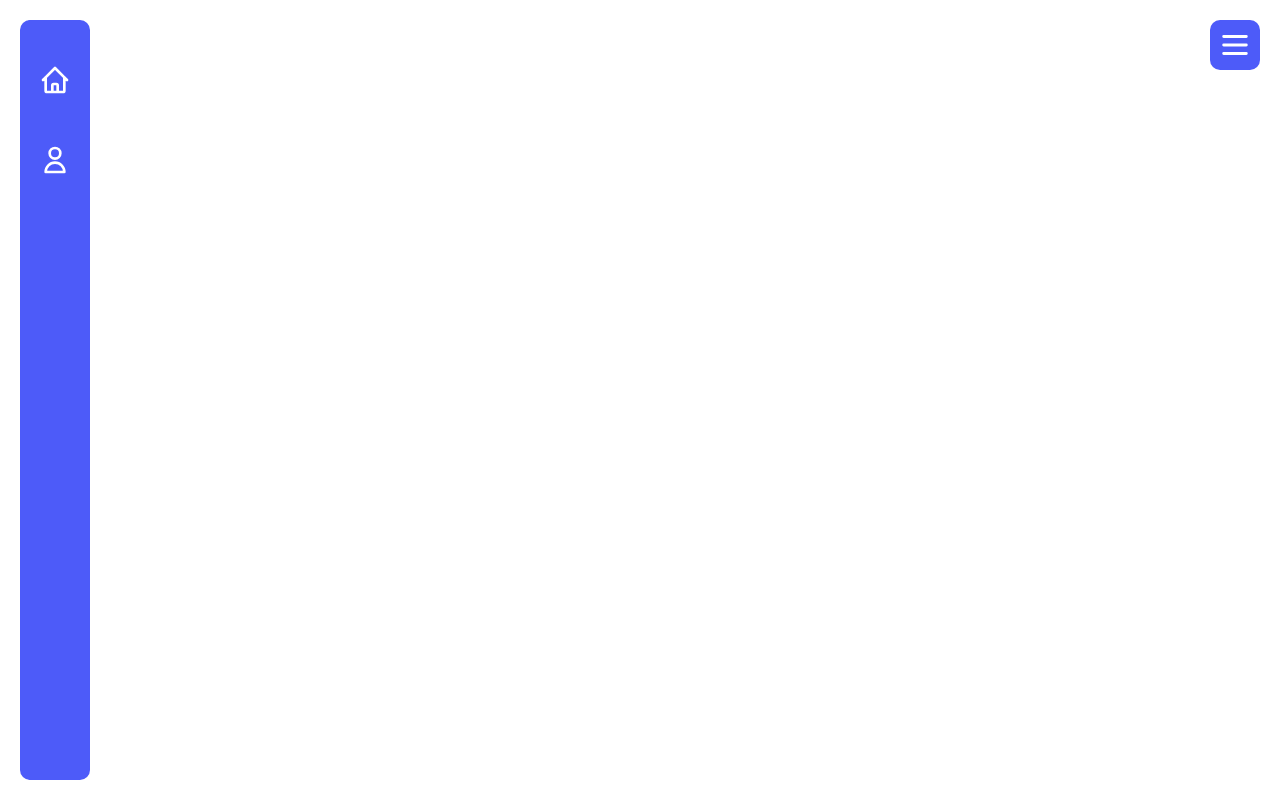
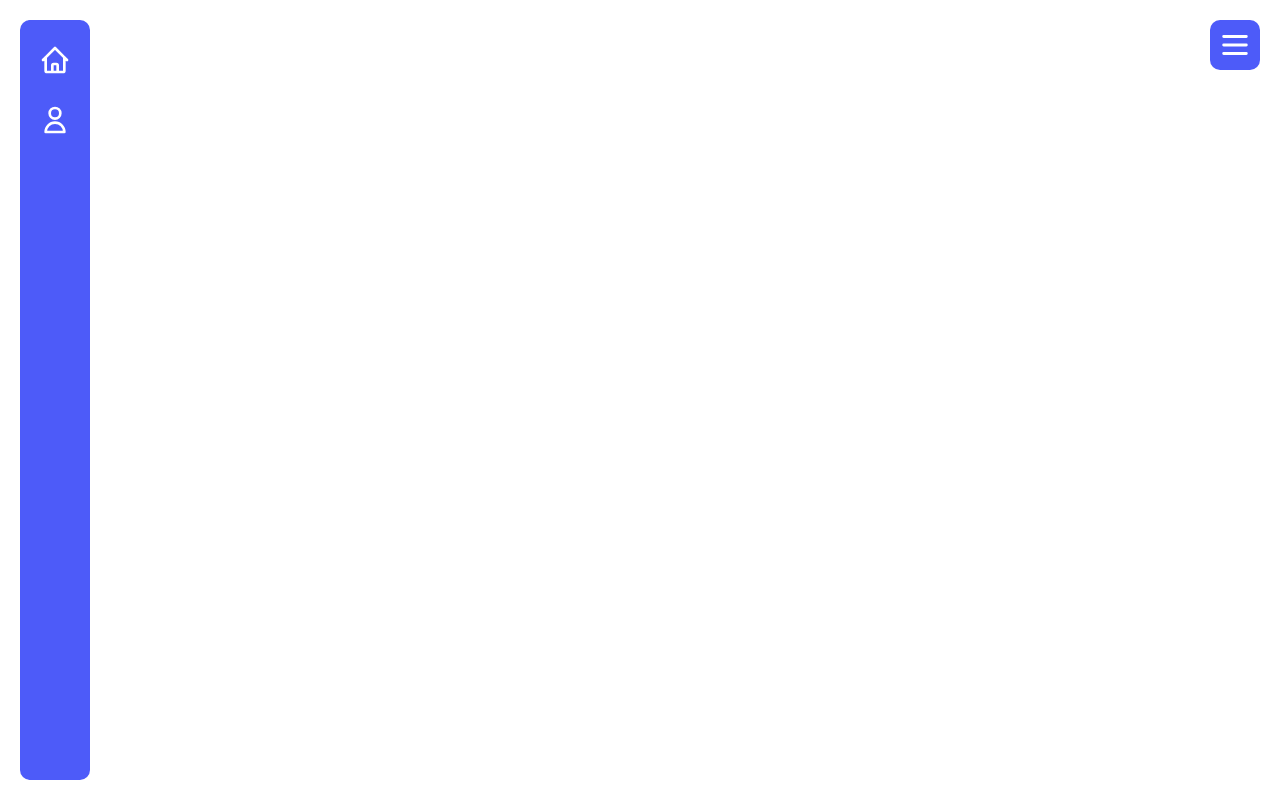
Before and after one commit to ibrunoss/sidebar-menu, a React (Create React App) app: page / in a window 1280 px wide. Built offline with nearby package versions, Linux system fonts and the light colour scheme.

Commit message:
fix: hover effect in MenuItem component

```diff
--- a/src/components/navigation/MenuItem/MenuItem.tsx
+++ b/src/components/navigation/MenuItem/MenuItem.tsx
@@ -12,29 +12,23 @@ const MenuItemStyled = styled("li")<Pick<MenuItemProps, "active">>`
   position: relative;
   list-style: none;
   width: 100%;
-  margin-top: 20px;
   border-top-left-radius: 10px;
   border-bottom-left-radius: 10px;
   ${({ active }) => (active ? "background-color: #ffffff;" : "")};
 
   &:hover {
-    background-color: #ffffff;
+    background-color: #${({ active }) => (active ? "ffffff;" : "3749ff")};
   }
 
   &:hover a {
-    color: #333333;
-    font-weight: 600;
     overflow-x: initial;
-  }
-
-  &:hover b {
-    display: block;
+    background-color: #${({ active }) => (active ? "ffffff;" : "3749ff")};
+    border-radius: 10px;
   }
 
   &:hover span {
-    background-color: #ffffff;
-    border-top-left-radius: 10px;
-    border-bottom-left-radius: 10px;
+    border-radius: 10px;
+    background-color: #${({ active }) => (active ? "ffffff;" : "3749ff")};
   }
 
   ${({ active }) => (active ? "" : "")}
```
